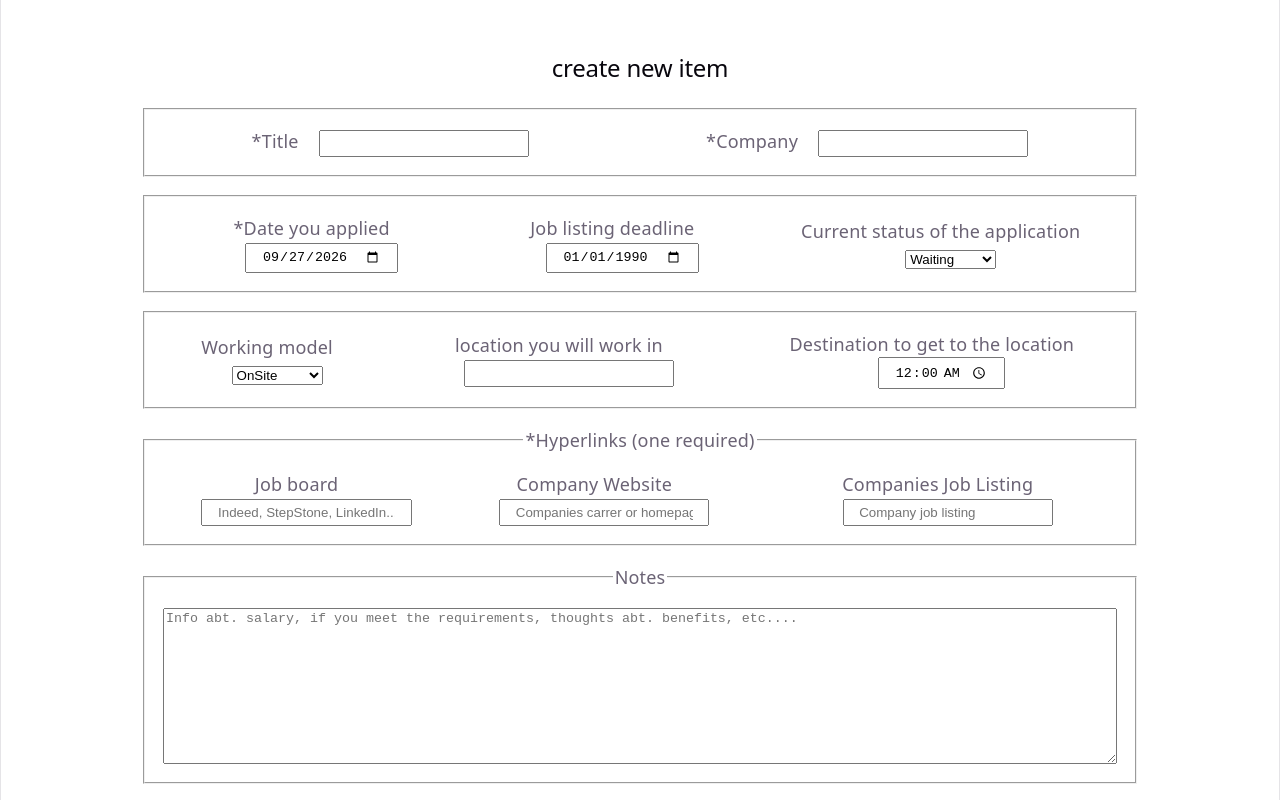
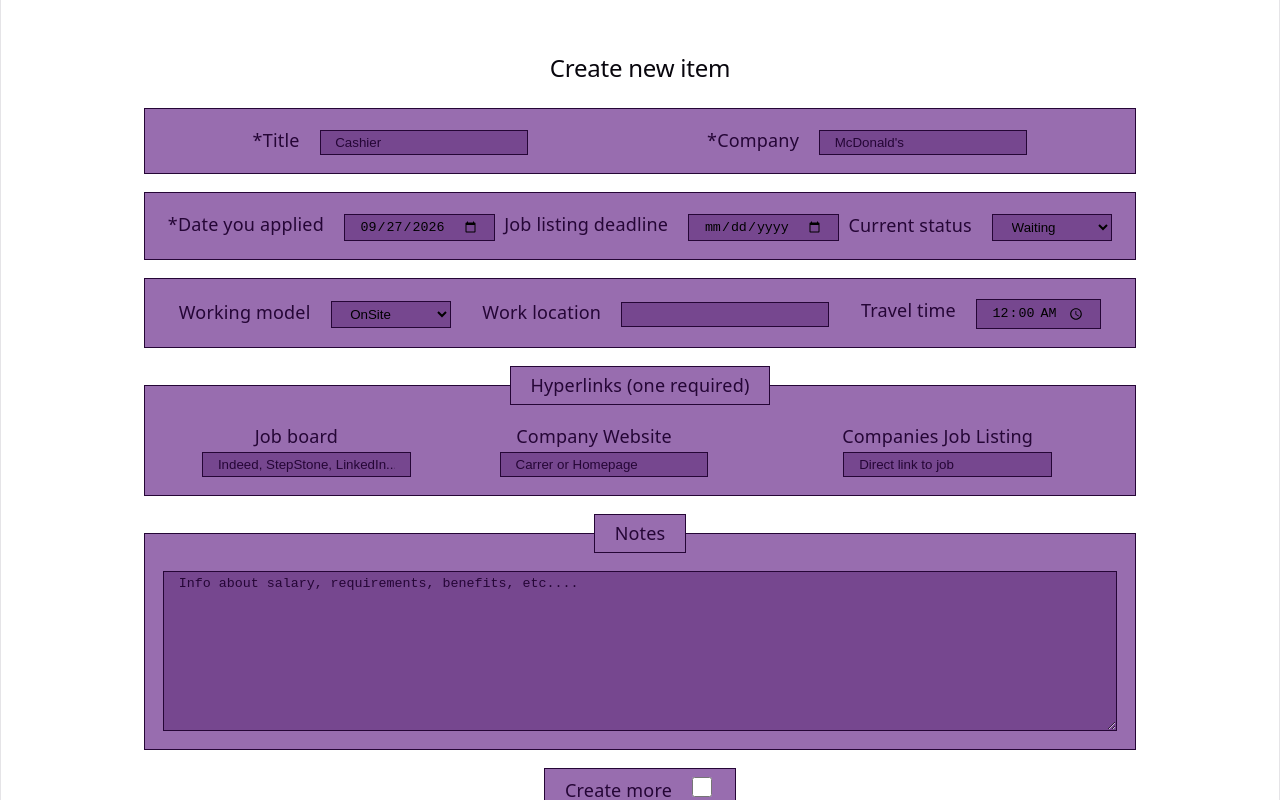
Before and after one commit to Pancham674/JobTracker, a React (Vite) app in the folder jobtracker.client/: page /new in a window 1280 px wide. Shown: the top 800 px of the page. Built offline with nearby package versions, Linux system fonts and the light colour scheme.

Commit message:
~ Refined style of new job item page

```diff
--- a/jobtracker.client/src/Interfaces.ts
+++ b/jobtracker.client/src/Interfaces.ts
@@ -3,7 +3,7 @@ export interface IJobItem {
 	estimatedDestination: Date,
 	hyperlinksJSON: string,
 	model: WorkingModels,
-	applyDeadline: Date,
+	applyDeadline: Date | string,
 	location: string,
 	applyDate: Date,
 	company: string,
--- a/jobtracker.client/src/components/FullJobItem.tsx
+++ b/jobtracker.client/src/components/FullJobItem.tsx
@@ -50,7 +50,7 @@ export default function FullJobItem() {
                 <div className="section">
                     <p>Company: {jobItem.company}</p>
                     <p>Applied on: {new Date(jobItem.applyDate).toLocaleDateString("en-GB")}</p>
-                    { jobItem.applyDeadline.toString() != "1990-01-01" &&
+                    { jobItem.applyDeadline.toString() != `0001-01-01` &&
                         <p>Apply Deadline: {new Date(jobItem.applyDeadline).toLocaleDateString("en-GB")}</p>}
                     <p>Status: {convertToStatusString(jobItem.status)}</p>
                 </div>
--- a/jobtracker.client/src/components/NewJobItem.tsx
+++ b/jobtracker.client/src/components/NewJobItem.tsx
@@ -30,6 +30,8 @@ export default function NewJobItem() {
         const newItem = Object.fromEntries(formData.entries()) as unknown as IJobItem;
         const createMore = e.currentTarget["create-more"].checked
 
+        newItem.applyDeadline = newItem.applyDeadline ? newItem.applyDeadline: `0001-01-01`;
+
         if (newItem && (e.currentTarget["company-job-listing"].value.trim()
             || e.currentTarget["company-website"].value.trim() || e.currentTarget["job-board"].value.trim())) {
             try {
@@ -52,11 +54,11 @@ export default function NewJobItem() {
                 }
                 else {
                     e.currentTarget.reset();
+                    e.currentTarget["create-more"].checked = true;
                 }
             }
             catch(e) {
-                console.warn(e)
-                console.log("FUCK")
+                console.warn(e);
             }
         }
         else {
@@ -66,24 +68,25 @@ export default function NewJobItem() {
 
     return (
         <form id="new-job-item" onSubmit={submitJobItem}>
-            <h2>{jobItem ? `Update item #${jobId}` : "create new item"}</h2>
+            <h2>{jobItem ? `Update item #${jobId}` : "Create new item"}</h2>
             <input type="number" name="id" id="id"
                 defaultValue={jobItem ? jobItem.id : 0} hidden />
 
             <fieldset>
                 <label htmlFor="title">*Title
                     <input type="text" name="title" id="title"
-                        required defaultValue={jobItem ? jobItem.title : ""} />
+                        required defaultValue={jobItem ? jobItem.title : ""}
+                        placeholder="Cashier"/>
                 </label>
 
                 <label htmlFor="company">*Company
                     <input type="text" name="company" id="company"
-                        required defaultValue={jobItem ? jobItem.company : ""}/>
+                        required defaultValue={jobItem ? jobItem.company : ""}
+                        placeholder="McDonald's"/>
                 </label>
             </fieldset>
 
             <fieldset>
-                {/* <legend>Dates</legend> */}
                 <label htmlFor="applyDate">*Date you applied
                     <input type="date" name="applyDate" id="applyDate"
                         defaultValue={jobItem ? jobItem.applyDate.toString(): todaysDate} required />
@@ -91,11 +94,15 @@ export default function NewJobItem() {
 
                 <label htmlFor="applyDeadline">Job listing deadline
                     <input type="date" name="applyDeadline" id="applyDeadline"
-                        defaultValue={jobItem ? jobItem.applyDeadline.toString() : `1990-01-01`} />
+                        defaultValue={jobItem ?
+                                        jobItem.applyDeadline.toString() !== "0001-01-01" ?
+                                            jobItem.applyDeadline.toString()
+                                            : ""
+                                        : ""} />
                 </label>
 
-                <label htmlFor="status">Current status of the application
-                    <select name="status" id="statue" defaultValue={jobItem ? convertToStatusString(jobItem.status) : "Waiting"}>
+                <label htmlFor="status">Current status
+                    <select name="status" id="status" defaultValue={jobItem ? convertToStatusString(jobItem.status) : "Waiting"}>
                         <option value={0}>Waiting</option >
                         <option value={1}>Declined</option >
                         <option value={2}>Interviewed</option >
@@ -105,7 +112,6 @@ export default function NewJobItem() {
             </fieldset>
 
             <fieldset>
-                {/* <legend>Location</legend> */}
                 <label htmlFor="model">Working model
                     <select name="model" id="model" defaultValue="OnSite">
                         <option value={0}>OnSite</option >
@@ -114,40 +120,40 @@ export default function NewJobItem() {
                     </select>
                 </label>
 
-                <label htmlFor="location">location you will work in
+                <label htmlFor="location">Work location
                     <input type="text" name="location" id="location" />
                 </label>
 
-                <label htmlFor="destination">Destination to get to the location
-                    <input type="time" id="destination" defaultValue="00:00" max="15:00" name="destination" />
+                <label htmlFor="destination">Travel time
+                    <input type="time" id="destination" defaultValue="00:00" name="destination" step={900}/>
                 </label>
             </fieldset>
 
             <fieldset>
-                <legend>*Hyperlinks (one required)</legend>
+                <legend>Hyperlinks (one required)</legend>
                 <label htmlFor="job-board">Job board
                     <input type="text" name="job-board" id="job-board"
                         placeholder="Indeed, StepStone, LinkedIn..."  defaultValue={jobItem ? jobItem.hyperlinks.Jobboard : ""}/>
                 </label>
                 <label htmlFor="company-website">Company Website
                     <input type="text" name="company-website" id="company-website"
-                        placeholder="Companies carrer or homepage" defaultValue={jobItem ? jobItem.hyperlinks.CompanyWebsite : ""}/>
+                        placeholder="Carrer or Homepage" defaultValue={jobItem ? jobItem.hyperlinks.CompanyWebsite : ""}/>
                 </label>
                 <label htmlFor="company-job-listing">Companies Job Listing
                     <input type="text" name="company-job-listing" id="company-job-listing"
-                        placeholder="Company job listing" defaultValue={jobItem ? jobItem.hyperlinks.CompanyJobListing : ""}/>
+                        placeholder="Direct link to job" defaultValue={jobItem ? jobItem.hyperlinks.CompanyJobListing : ""}/>
                 </label>
             </fieldset>
 
             <fieldset>
                 <legend>Notes</legend>
                 <textarea name="notes" id="notes" rows={10}
-                    placeholder="Info abt. salary, if you meet the requirements, thoughts abt. benefits, etc...."
+                    placeholder="Info about salary, requirements, benefits, etc...."
                     defaultValue={jobItem ? jobItem.notes : ""}/>
             </fieldset>
 
-            <label>create more
-                <input type="checkbox" name="create-more"/>
+            <label id="create-more">Create more
+                <input type="checkbox" name="create-more" />
             </label>
             <div id="btns">
                 <button type="button" onClick={() => window.history.back()}>Cancel</button>
--- a/jobtracker.client/src/css/NewJobItem.css
+++ b/jobtracker.client/src/css/NewJobItem.css
@@ -15,11 +15,12 @@ label input, label select {
     margin-left: 1.5em;
 }
 
-label {
+label, legend {
     user-select: none;
 }
 
 fieldset {
+    border: 1px solid var(--primary-color-5);
     justify-content: space-around;
     align-items: center;
     flex-direction: row;
@@ -28,18 +29,35 @@ fieldset {
     width: 100%;
 }
 
-input {
+input, select, textarea, legend, #create-more {
+    border: 1px solid var(--primary-color-5);
     padding: 0.3em 1.1em;
 }
 
+input, select, textarea {
+    background-color: var(--primary-color-2);
+}
+
+input[type=checkbox] {
+    accent-color: var(--primary-color-2);
+    width: 1.5em;
+    height: 1.5em;
+}
+
+legend, #create-more, fieldset {
+    background-color: var(--primary-color-1);
+}
+
 textarea#notes {
+    min-height: 2ch;
+    min-width: 30ch;
     width: 100%;
 }
 
-button {
-    width: 10em;
-    height: 2em;
+label, legend, input::placeholder, textarea::placeholder {
+    color: var(--primary-color-5);
 }
+
 #submit {
     height: 5em;
 }
--- a/jobtracker.client/src/css/index.css
+++ b/jobtracker.client/src/css/index.css
@@ -90,7 +90,9 @@ h2 {
     font-size: 20px;
   }
 }
+
 p {
+  color: var(--primary-color-5);
   margin: 0;
 }
 
```
